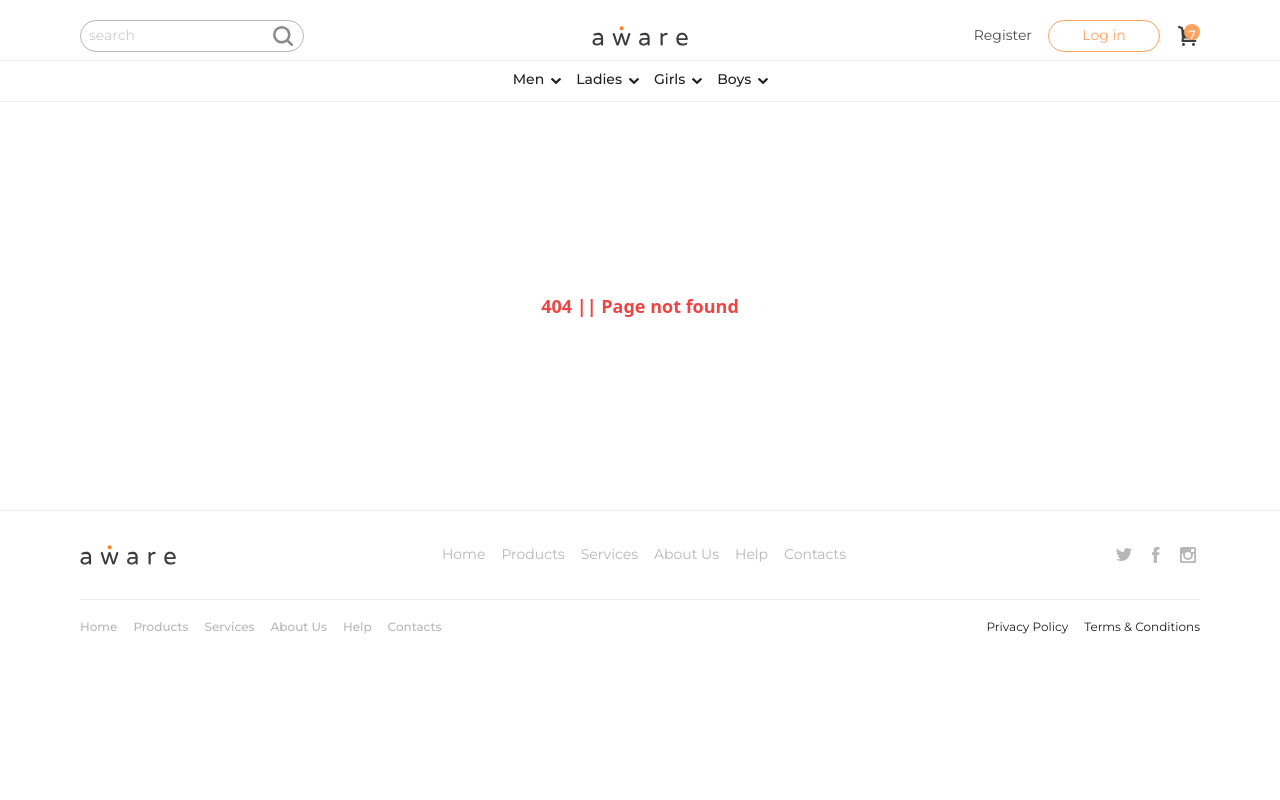
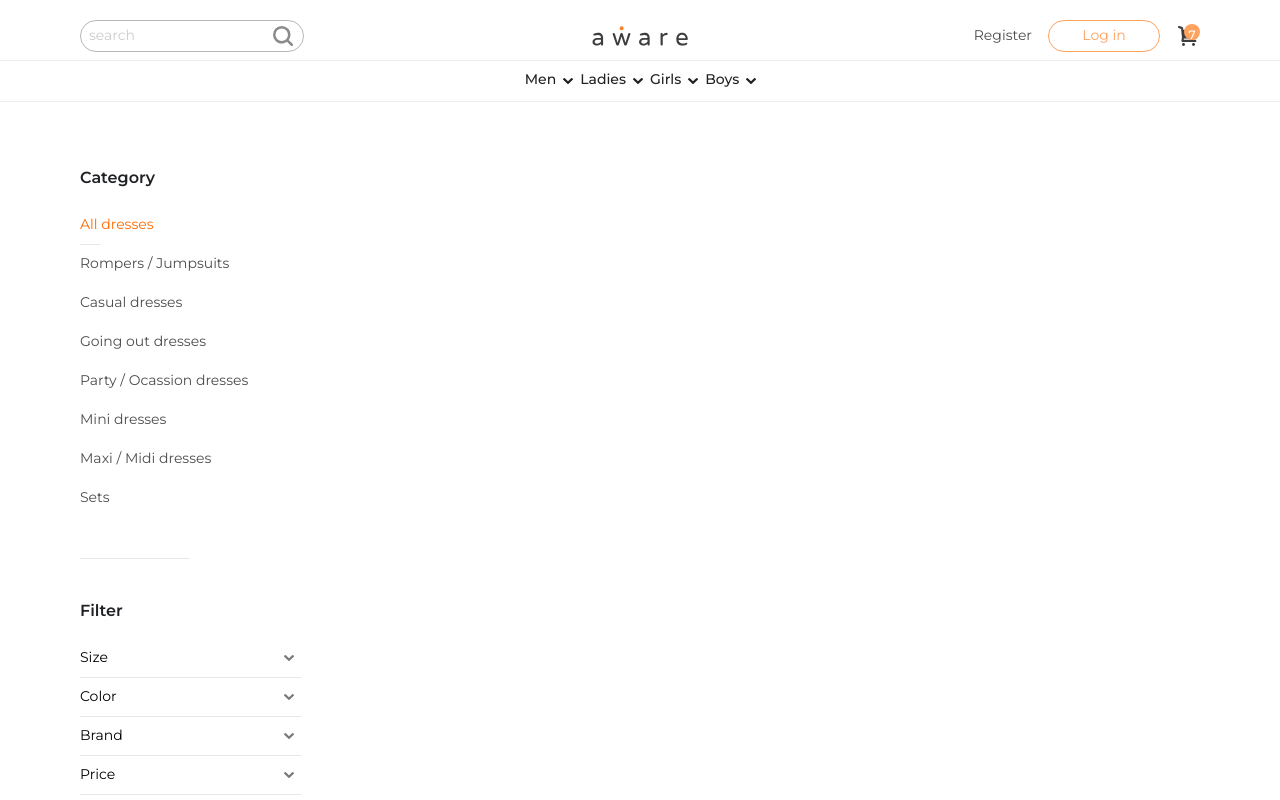
Before and after one commit to sunebelle/aware-customer, a React (Create React App) app: page /product in a window 1280 px wide. Shown: the top 800 px of the page. Built offline with nearby package versions, Linux system fonts and the light colour scheme.

Commit message:
UI-Product v1

```diff
--- a/src/App.js
+++ b/src/App.js
@@ -10,6 +10,7 @@ import Login from "./pages/Login/Login";
 import ForgotPassword from "./pages/ForgotPassword/ForgotPassword";
 import Error from "./pages/NotFound/Error";
 import Profile from "./pages/Profile/Profile";
+import Product from "./pages/Product/Product";
 
 const App = () => {
   const dispatch = useDispatch();
@@ -55,8 +56,12 @@ const App = () => {
           )}
           <Home />
         </Route>
+
         <Route path="/user/account-setting">
           <Profile />
+        </Route>
+        <Route path="/product">
+          <Product />
         </Route>
         <Route path="*">
           <Error />
@@ -66,4 +71,12 @@ const App = () => {
   );
 };
 
+// {/* <Route path="/reset-password/:token">
+//   {isForgotPassword && (
+//     <Modal closeModalHandler={closeForgotPasswordModal}>
+//       <ForgotPassword closeModalHandler={closeForgotPasswordModal} />
+//     </Modal>
+//   )}
+//   <Home />
+// </Route>; */}
 export default App;
--- a/src/components/Layout/Header.js
+++ b/src/components/Layout/Header.js
@@ -11,6 +11,7 @@ const Header = () => {
   const dispatch = useDispatch();
   const { user } = useSelector((state) => state.auth);
   const [openUserSetting, setOpenUserSetting] = useState(false);
+  const [openCategories, setOpenCategories] = useState(false);
 
   const handleRegister = () => {
     dispatch(uiActions.showRegisteredModal());
@@ -32,7 +33,7 @@ const Header = () => {
   };
 
   return (
-    <>
+    <div className="relative">
       <div className="grid grid-cols-3 pt-5 px-4 lg:px-10 xl:px-20 pb-2  justify-between items-center">
         <div className="border rounded-full w-56 border-[#b7b7b7] flex h-8 px-2 items-center">
           <input
@@ -77,14 +78,13 @@ const Header = () => {
         </div>
       </div>
 
-      <div className="flex relative whitespace-nowrap border-t border-b border-[#ececec] space-x-2 py-2 justify-center items-center">
-        {/* {openUserSetting && ( */}
+      <div className="flex relative border-t border-b border-[#ececec] space-x-2 py-2 justify-center items-center">
+        {/* show account setting on click */}
         <div
           className={` ${
             openUserSetting ? "opacity-100" : "opacity-0"
           } absolute z-10 top-0 right-28 w-44 flex-start shadow-2xl bg-[#fbfbfb] border border-[#eaeaea] flex flex-col p-2 space-y-2`}
         >
-          {/* <div className="absolute z-10 top-0 right-28 w-44 flex-start shadow-2xl bg-[#fbfbfb] border border-[#eaeaea] flex flex-col p-2 space-y-2"> */}
           <p
             onClick={handleAccountSetting}
             className="Montserrat-s font-medium text-[#4d4d4d] cursor-pointer"
@@ -98,37 +98,71 @@ const Header = () => {
             Log out
           </p>
         </div>
-        {/* )} */}
-        {/* {openUserSetting && (
-          <div className="absolute z-10 top-20 right-1/2 w-44 flex-start shadow-2xl bg-[#fbfbfb] border border-[#eaeaea] flex flex-col p-2 space-y-2">
-            <p className="Montserrat-s font-medium text-[#4d4d4d]">
-              Account setting
-            </p>
-            <p className="Montserrat-s text-left font-medium text-[#4d4d4d]">
-              Log out
-            </p>
-          </div>
-        )} */}
-        <div className="flex">
+
+        <div
+          onClick={() => setOpenCategories((state) => !state)}
+          className="categories whitespace-nowrap flex"
+        >
+          <div className=" flex ">
             <span className="Montserrat-m font-medium text-[#202124]">Men</span>
             <img src="/img/arrow.svg" alt="arrow" />
           </div>
-        <div className="flex">
+          <div className="flex ladies">
             <span className="Montserrat-m font-medium text-[#202124]">
               Ladies
             </span>
             <img src="/img/arrow.svg" alt="arrow" />
           </div>
           <div className="flex">
-          <span className="Montserrat-m font-medium text-[#202124]">Girls</span>
+            <span className="Montserrat-m font-medium text-[#202124]">
+              Girls
+            </span>
             <img src="/img/arrow.svg" alt="arrow" />
           </div>
           <div className="flex">
-          <span className="Montserrat-m font-medium text-[#202124]">Boys</span>
+            <span className="Montserrat-m font-medium text-[#202124]">
+              Boys
+            </span>
             <img src="/img/arrow.svg" alt="arrow" />
           </div>
         </div>
-    </>
+
+        {/* show element on hover || Click*/}
+        {openCategories && (
+          <div className="categories-container absolute z-10 top-12  flex items-center justify-center">
+            <div className=" flex flex-row whitespace-nowrap shadow-2xl bg-[#fbfbfb] border border-[#eaeaea] p-4 space-x-8 items-center justify-center">
+              <span className="Montserrat-m font-normal text-[#202124]">
+                Tops
+              </span>
+              <span className="Montserrat-m font-normal text-[#202124]">
+                Bottoms
+              </span>
+              <Link
+                onClick={() => setOpenCategories((state) => !state)}
+                to="/product?Ladies/Address"
+              >
+                <span className="Montserrat-m font-normal text-[#202124]">
+                  Dresses
+                </span>
+              </Link>
+
+              <span className="Montserrat-m font-normal text-[#202124]">
+                Jackets
+              </span>
+              <span className="Montserrat-m font-normal text-[#202124]">
+                Shoes
+              </span>
+              <span className="Montserrat-m font-normal text-[#202124]">
+                Accesories
+              </span>
+              <span className="Montserrat-m font-normal text-[#202124]">
+                Sale
+              </span>
+            </div>
+          </div>
+        )}
+      </div>
+    </div>
   );
 };
 
--- /dev/null
+++ b/src/pages/Product/Category.js
@@ -0,0 +1,47 @@
+import React, { useState } from "react";
+
+const Category = () => {
+  const [clickItem, setClickItem] = useState({ category: "All dresses" });
+  const listCategories = [
+    { category: "All dresses" },
+    { category: "Rompers / Jumpsuits" },
+    { category: "Casual dresses" },
+    { category: "Going out dresses" },
+    { category: "Party / Ocassion dresses" },
+    { category: "Mini dresses" },
+    { category: "Maxi / Midi dresses" },
+    { category: "Sets" },
+  ];
+  //   #ff6900
+  return (
+    <div>
+      <h1 className="Montserrat-b mb-4 text-[#202124]">Category</h1>
+      <ul>
+        {listCategories.map((item, i) => {
+          const active = clickItem.category === item.category;
+          return (
+            <>
+              <li
+                onClick={() => setClickItem(item)}
+                key={i}
+                className={`${
+                  active ? "text-[#ff6900]" : "text-[#4d4d4d]"
+                } Montserrat-m font-normal  py-2`}
+              >
+                {item.category}
+              </li>
+              <hr
+                className={`${
+                  active ? "opacity-100" : "opacity-0"
+                } text-[#979797] w-5`}
+              />
+              {/* border-b border-[#979797] w-4 */}
+            </>
+          );
+        })}
+      </ul>
+    </div>
+  );
+};
+
+export default Category;
--- /dev/null
+++ b/src/pages/Product/Filter.js
@@ -0,0 +1,89 @@
+import React, { useState } from "react";
+
+const Filter = () => {
+  const [size, setSize] = useState(false);
+  const [color, setColor] = useState(false);
+  const [brand, setBrand] = useState(false);
+  const [price, setPrice] = useState(false);
+  const [available, setAvailable] = useState(false);
+  return (
+    <div>
+      <h1 className="Montserrat-b mb-4 text-[#202124]">Filter</h1>
+      <div>
+        {/* Size */}
+        <div
+          onClick={() => setSize((state) => !state)}
+          className="flex justify-between items-center"
+        >
+          <p className="Montserrat-m font-normal py-2">Size</p>
+          <img
+            className={`${size && "transform rotate-180"} opacity-60 `}
+            src="/img/arrow.svg"
+            alt="arrow"
+          />
+        </div>
+        {size && <h1> choose the size here</h1>}
+        <hr className="text-[#979797]" />
+        {/* Color */}
+        <div
+          onClick={() => setColor((state) => !state)}
+          className="flex justify-between items-center"
+        >
+          <p className="Montserrat-m font-normal py-2">Color</p>
+          <img
+            className={`${color && "transform rotate-180"} opacity-60 `}
+            src="/img/arrow.svg"
+            alt="arrow"
+          />
+        </div>
+        {color && <h1> choose the color here</h1>}
+        <hr className="text-[#979797]" />
+        {/* Brand */}
+        <div
+          onClick={() => setBrand((state) => !state)}
+          className="flex justify-between items-center"
+        >
+          <p className="Montserrat-m font-normal py-2">Brand</p>
+          <img
+            className={`${brand && "transform rotate-180"} opacity-60 `}
+            src="/img/arrow.svg"
+            alt="arrow"
+          />
+        </div>
+        {brand && <h1> choose the brand here</h1>}
+        <hr className="text-[#979797]" />
+        {/* Price */}
+        <div
+          onClick={() => setPrice((state) => !state)}
+          className="flex justify-between items-center"
+        >
+          <p className="Montserrat-m font-normal py-2">Price</p>
+          <img
+            className={`${price && "transform rotate-180"} opacity-60 `}
+            src="/img/arrow.svg"
+            alt="arrow"
+          />
+        </div>
+        {price && <h1> choose the price here</h1>}
+        <hr className="text-[#979797]" />
+        {/* Available */}
+        <div
+          onClick={() => setAvailable((state) => !state)}
+          className="flex justify-between items-center"
+        >
+          <p className="Montserrat-m font-normal py-2">Available</p>
+          <img
+            className={`${available && "transform rotate-180"} opacity-60 `}
+            src="/img/arrow.svg"
+            alt="arrow"
+          />
+        </div>
+        {available && <h1> choose the available here</h1>}
+
+        <hr className="text-[#979797]" />
+      </div>
+    </div>
+  );
+};
+
+export default Filter;
--- /dev/null
+++ b/src/pages/Product/Items.js
@@ -0,0 +1,11 @@
+import React from 'react'
+
+const Items = () => {
+    return (
+        <div>
+
+        </div>
+    )
+}
+
+export default Items
--- /dev/null
+++ b/src/pages/Product/Product.js
@@ -0,0 +1,40 @@
+import React from "react";
+import { useLocation } from "react-router";
+import Category from "./Category";
+import Filter from "./Filter";
+import Items from "./Items";
+//product?ladies&type=Dresses&category=All dresses&size=""&color=""&page=""
+//product?ladies || ladies/girls/boys/men
+//type=dresses (Tops ||Bottoms||Dresses)
+// category=all (All dresses||Rompers / Jumpsuits)
+//filter=size, color,brand, price, available
+//sort= popularity/price/name
+//pagination = page
+//20 products => 100 products
+
+const Product = () => {
+  const location = useLocation();
+  const searchTitle = location?.search.replace("?", "");
+  //   console.log(searchTitle);
+
+  return (
+    <div className="">
+      <h2 className=" pb-8 text-center Montserrat-m font-normal text-[#202124]">
+        {searchTitle}
+        {/* Ladies/Address */}
+      </h2>
+      <div className="grid grid-cols-5 gap-1">
+        <div className="flex flex-col space-y-10">
+          <Category />
+          <hr className="text-[#979797] w-1/2" />
+          <Filter />
+        </div>
+        <div className="col-span-4">
+          <Items />
+        </div>
+      </div>
+    </div>
+  );
+};
+
+export default Product;
--- a/src/store/ui.js
+++ b/src/store/ui.js
@@ -29,11 +29,11 @@ const uiSlice = createSlice({
     hideForgotPasswordModal(state) {
       state.isForgotPassword = false;
     },
-    showError(state, action) {
-      state.notification = action.payload;
-    },
-    showSuccess(state, action) {
-      state.notification = action.payload;
+    showNotification(state, action) {
+      state.notification = {
+        status: action.payload.status,
+        message: action.payload.message,
+      };
     },
     // showNotification(state, action) {
     //   state.notification = {
```
Also changed, not shown: src/components/Layout/Layout.js (+13 -5 lines), src/index.css (+9 -0 lines), src/pages/Profile/EditUserInfo.js (+13 -0 lines). Lines whose indentation alone changed are shown as unchanged.
